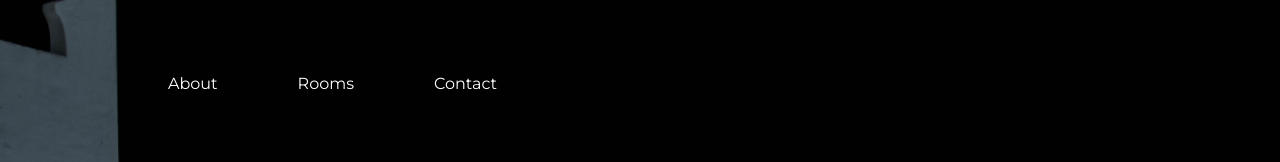
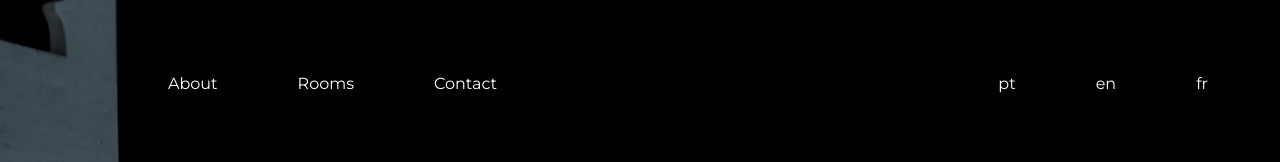
Before and after one commit to joaorsmatos02/AlandroalGuestHouse, a Next.js app: page / in a window 1280 px wide. Shown: the top 162 px of the page. Built offline with nearby package versions, Linux system fonts and the light colour scheme.

Commit message:
added language buttons

```diff
--- a/src/app/components/navbar/Navbar.module.css
+++ b/src/app/components/navbar/Navbar.module.css
@@ -5,6 +5,8 @@
   left: 0;
   z-index: 1000;
   height: 7em;
+  display: flex;
+  justify-content: space-between;
 }
 
 .topBar.scrolled {
--- a/src/app/components/navbar/Navbar.tsx
+++ b/src/app/components/navbar/Navbar.tsx
@@ -36,6 +36,17 @@ export default function NavBar() {
             <Link href="/contact">Contact</Link>
           </li>
         </ul>
+        <ul className={styles.navigation}>
+          <li>
+            <Link href="/pt">pt</Link>
+          </li>
+          <li>
+            <Link href="/en">en</Link>
+          </li>
+          <li>
+            <Link href="/fr">fr</Link>
+          </li>
+        </ul>
       </div>
       {scrolling && <div className={styles.placeholder} />}
     </div>
```
